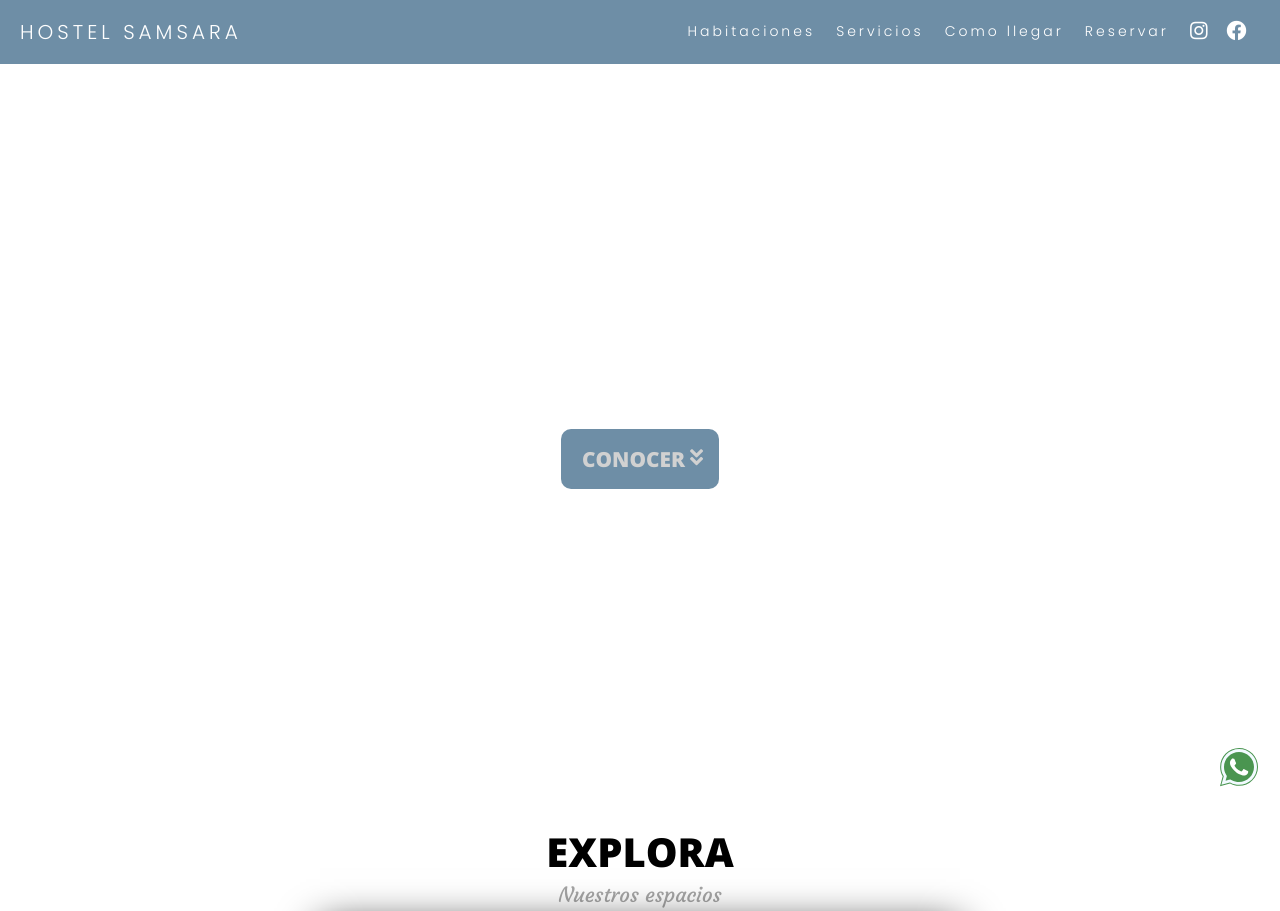
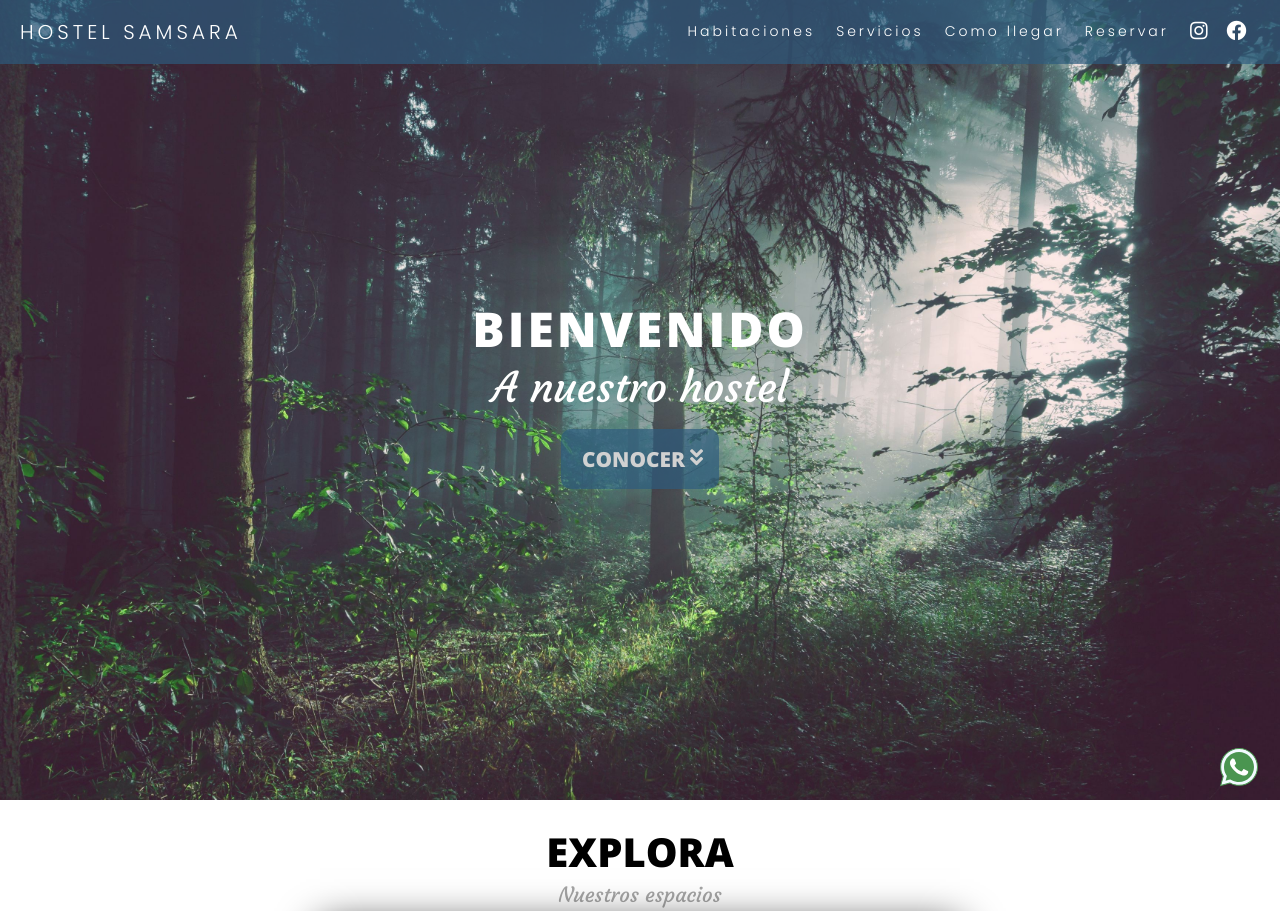
Before and after one commit to teocicciari/Club-Ajedrez-LP, a plain HTML site: page index.html in a window 1280 px wide. Shown: the top 911 px of the page. Drawn offline with nearby package versions, Linux system fonts and the light colour scheme.

Commit message:
Update style.css

```diff
--- a/style.css
+++ b/style.css
@@ -220,7 +220,7 @@ nav {
 #home {
   width: 100%;
   height: 100vh;
-  background: url("./images/background.jpg") center no-repeat;
+  background: url("./background.jpg") center no-repeat;
   background-size: cover;
   display: flex;
   align-items: center;
```
